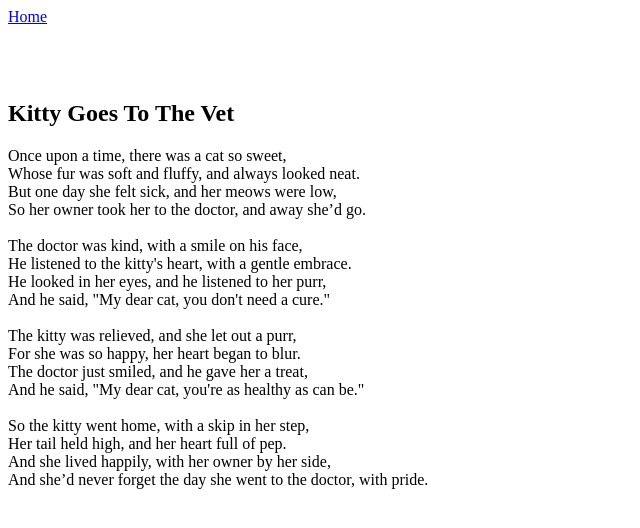
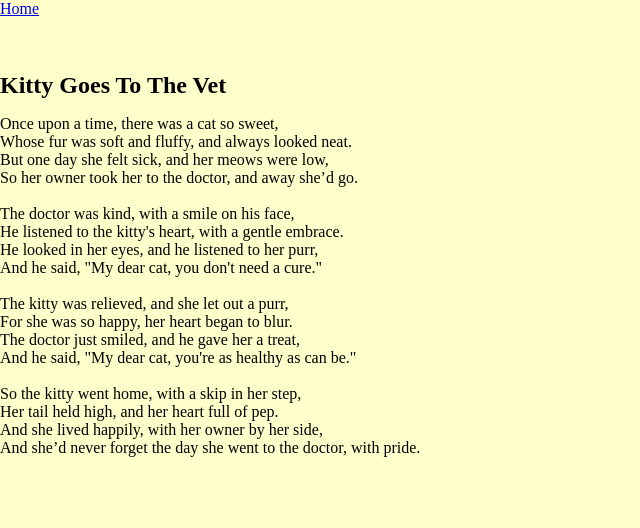
Before and after one commit to anjell0/websites2023, a plain HTML site: page talesForTots/story1.html in a window 1280 px wide. Shown: the whole page, without its empty margins (0-640 px from the left). Drawn offline with Linux system fonts and the light colour scheme.

Commit message:
Linked T4T Stylesheets

```diff
--- a/talesForTots/story1.html
+++ b/talesForTots/story1.html
@@ -5,6 +5,7 @@
     <meta http-equiv="X-UA-Compatible" content="IE=edge">
     <meta name="viewport" content="width=device-width, initial-scale=1.0">
     <title>Kitty Vet</title>
+    <link rel="stylesheet" href="/css/styles.css">
 </head>
 <body>
     <a href="index.html">Home</a>
```
Also changed, not shown: talesForTots/story2.html (+1 -0 lines), talesForTots/story3.html (+1 -0 lines), talesForTots/story4.html (+1 -0 lines), talesForTots/story5.html (+1 -0 lines).
